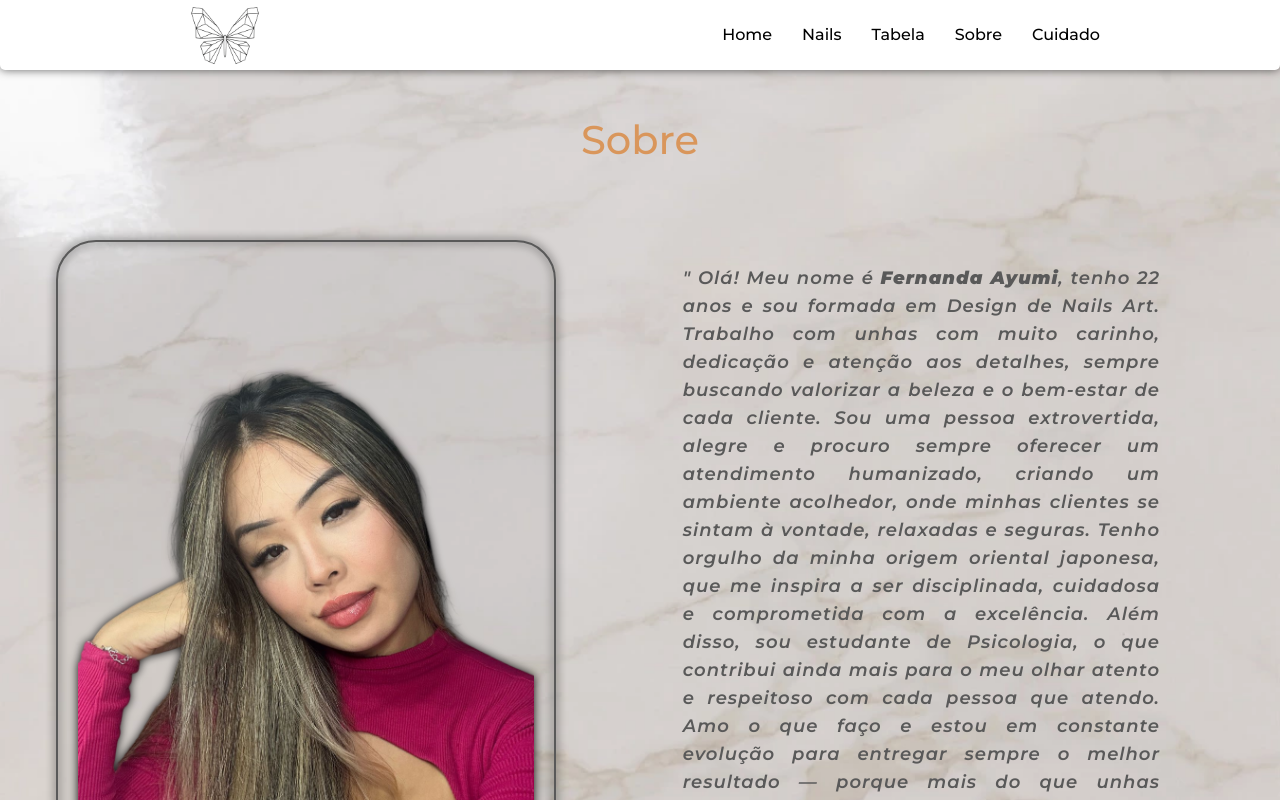
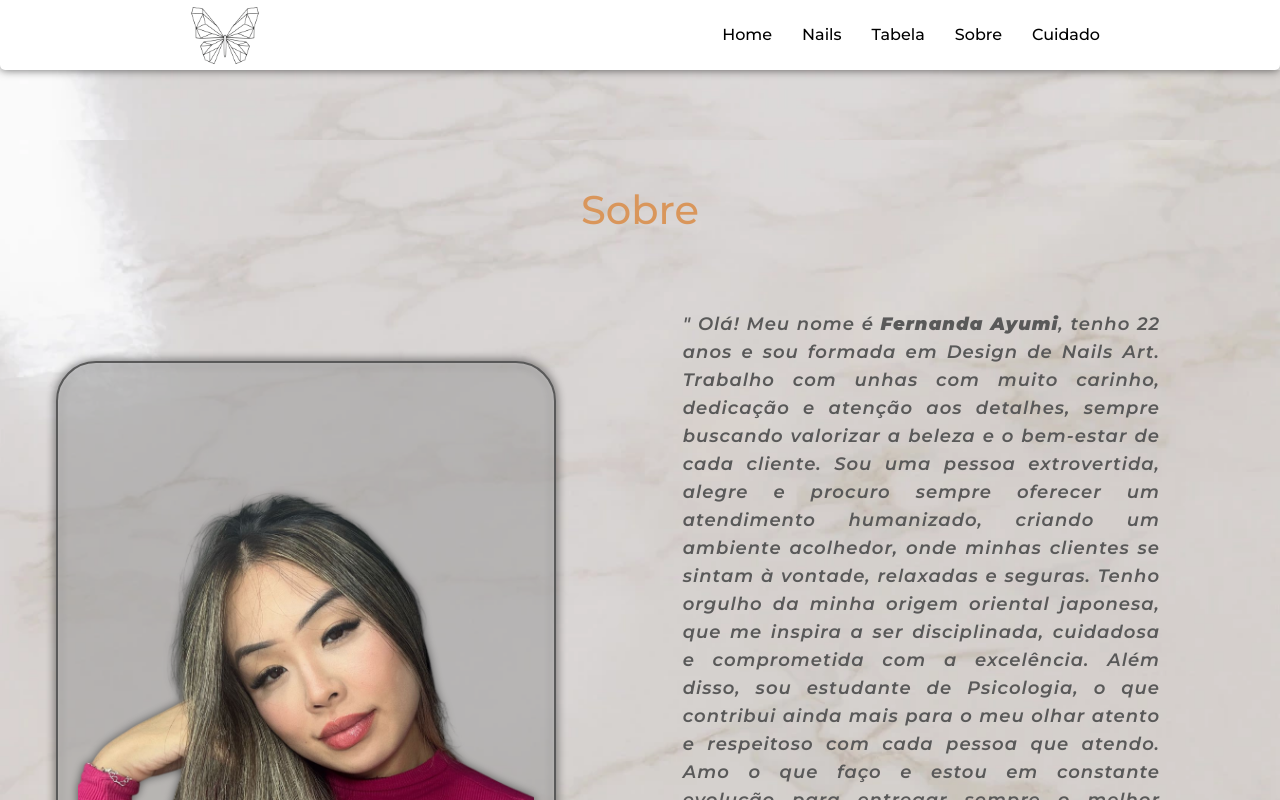
Before and after one commit to FernandoFerreira94/ayumiNails, a React (Vite) app: page /sobre in a window 1280 px wide. Shown: the top 800 px of the page. Built offline with nearby package versions, Linux system fonts and the light colour scheme.

Commit message:
Ajustado footer

```diff
--- a/src/Components/Carroseu/carroseu.scss
+++ b/src/Components/Carroseu/carroseu.scss
@@ -67,6 +67,7 @@ $font: "Montserrat";
   width: 100%;
   text-align: center;
   margin-top: 40px;
+  padding-bottom: 255px;
 }
 
 @media screen and (max-width: 1200px) {
--- a/src/Components/Footer/footer.scss
+++ b/src/Components/Footer/footer.scss
@@ -12,6 +12,7 @@ $font: "Montserrat";
   padding: 20px;
   box-shadow: 0 0 10px rgb(0, 0, 0, 0.6);
   justify-content: space-between;
+  position: absolute;
 
   .footer-container {
     width: 30%;
--- a/src/page/Cuidado/cuidado.scss
+++ b/src/page/Cuidado/cuidado.scss
@@ -4,7 +4,7 @@ ol {
   gap: 15px;
   padding-top: 50px;
   width: 60%;
-
+  padding-bottom: 395px;
   li {
     width: 100%;
     span {
--- a/src/page/Sobre/sobre.scss
+++ b/src/page/Sobre/sobre.scss
@@ -6,7 +6,7 @@ $fundo: #ebeef2;
   margin-top: 50px;
   display: flex;
   width: 100%;
-
+  padding-bottom: 70px;
   div {
     width: 50%;
     padding: 20px;
@@ -20,7 +20,7 @@ $fundo: #ebeef2;
       width: 500px;
       filter: drop-shadow(0 0 5px black);
       padding: 20px;
-      background-color: #ffffff0f;
+      background-color: #ffffff50;
     }
   }
   .sobre-text {
--- a/src/page/TabelaPreco/tabela.scss
+++ b/src/page/TabelaPreco/tabela.scss
@@ -53,6 +53,7 @@ $fundo: #ebeef2;
     color: $secondary;
     font-weight: bold;
     font-style: italic;
+    padding-bottom: 150px;
   }
 }
 
--- a/src/sass/custom.scss
+++ b/src/sass/custom.scss
@@ -4,26 +4,20 @@ $fundo: #ebeef2;
 $font-family-base: "Roboto", sans-serif; // Fonte personalizada
 $font: "Montserrat";
 
-* {
-  padding: 0;
-  margin: 0;
-  box-sizing: border-box;
-  outline: none;
-}
-
 /* Para outros navegadores, como Firefox */
 html {
   scrollbar-width: none; /* Oculta a barra de rolagem */
 }
-
+html,
 body {
   width: 100%;
-  height: 100%;
+
   background-image: url("../assets/texturamarmore.webp");
   background-repeat: no-repeat;
   background-size: cover;
   margin-top: 70px;
   font-family: $font;
+  position: relative;
 }
 
 span {
```
